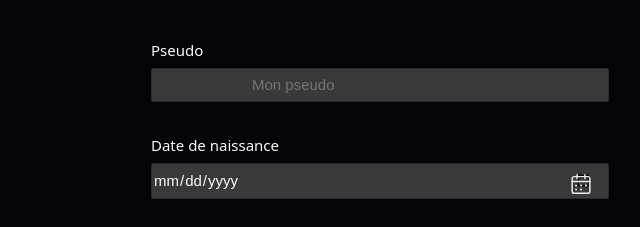
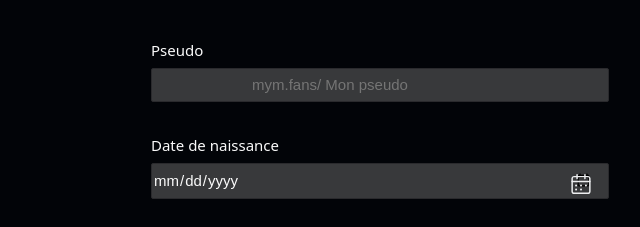
Before and after one commit to imagesislam/mym.fans, a plain HTML site: page inscription.html in a window 1280 px wide. Shown: the part 150-377 px from the top of the page, 260-900 px from the left. Drawn offline with nearby package versions, Linux system fonts and the light colour scheme; files whose address does not match are found by name.

Commit message:
Add files via upload

```diff
--- a/inscription.html
+++ b/inscription.html
@@ -1302,7 +1302,7 @@
                         <div class="style-27">
                             <div class="style-28">
                                 <div class="style-29"><label class="style-30" for="fan_register_username">Pseudo</label>
-                                    <div class="style-31"><input type="text" id="name" name="name" required="required" placeholder="Mon pseudo" class="style-32" /></div>
+                                    <div class="style-31"><input type="text" id="name" name="name" required="required" placeholder="mym.fans/ Mon pseudo" class="style-32" /></div>
                                     <div class="style-33">
                                     </div>
                                     <div class="style-34">
```
